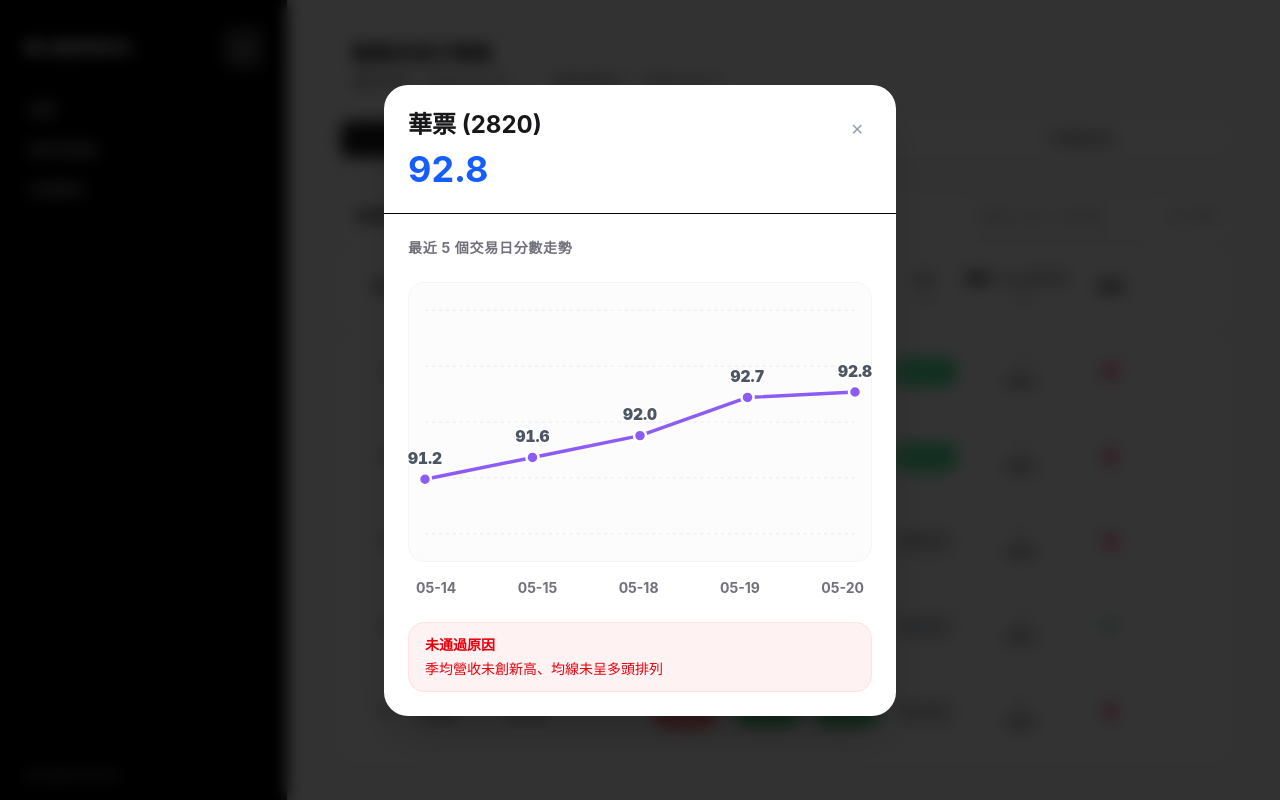
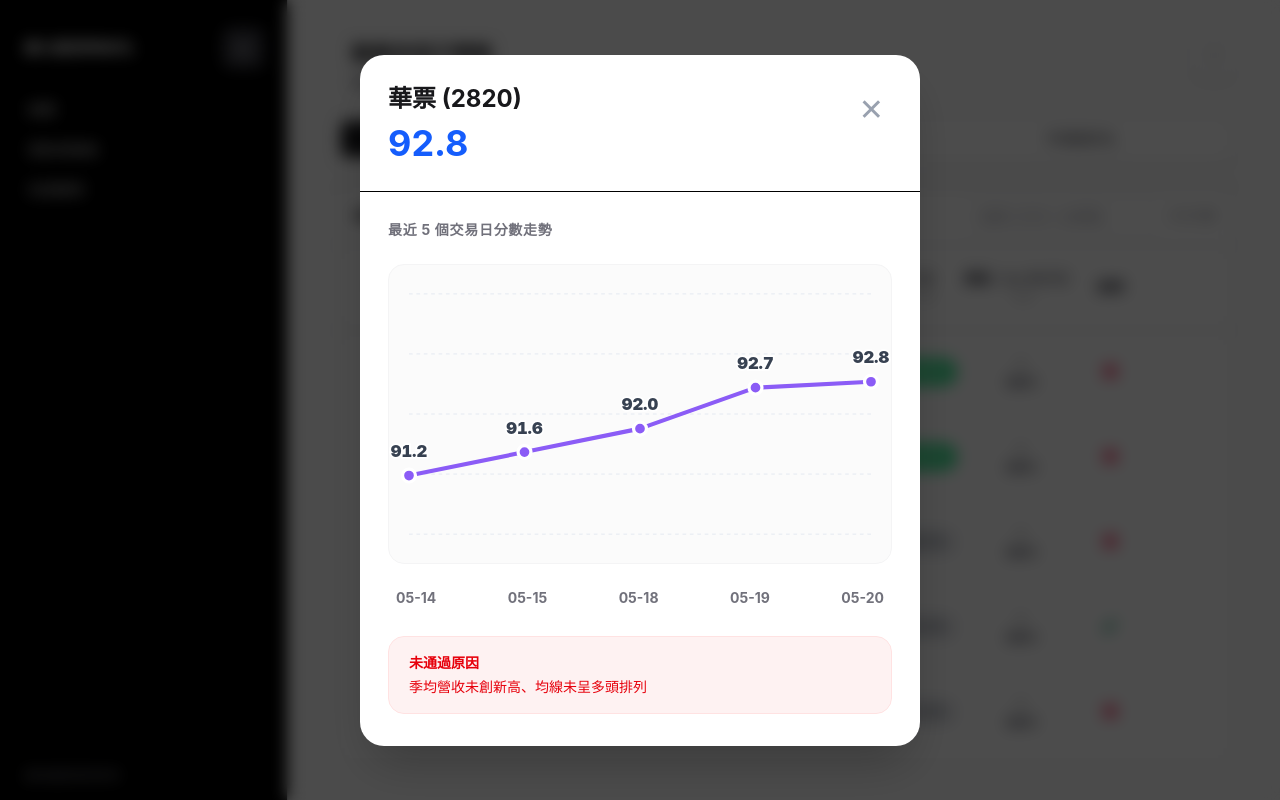
Before and after one commit to amu-0713/my-stock-rank, a React (Vite) app: page /strategy/1 in a window 1280 px wide. Both pictures are taken after a click on the element "92.8". Built offline with nearby package versions, Linux system fonts and the light colour scheme.

Commit message:
Update RankList.jsx

```diff
--- a/src/components/RankList.jsx
+++ b/src/components/RankList.jsx
@@ -105,6 +105,7 @@ function ScoreModal({ stock, onClose }) {
   const range = maxScore - minScore
   const vWidth = 500
   const vHeight = 260
+
   const pointsData = stock.history.map((item, i) => {
     const x = (i / (stock.history.length - 1)) * vWidth
     const clampedScore = Math.max(minScore, Math.min(maxScore, item.score))
@@ -114,44 +115,61 @@ function ScoreModal({ stock, onClose }) {
   const polylinePoints = pointsData.map(p => `${p.x},${p.y}`).join(' ')
 
   return createPortal(
-    <div className="fixed inset-0 z-[9999] flex items-center justify-center bg-black/80 backdrop-blur-sm" onClick={onClose}>
-      <div className="bg-white rounded-3xl w-full max-w-lg landscape:max-md:max-w-[720px] landscape:max-md:flex landscape:max-md:gap-6 shadow-2xl overflow-hidden pointer-events-auto mx-4" onClick={e => e.stopPropagation()}>
+    <div
+      className="fixed inset-0 z-[9999] flex items-center justify-center bg-black/70 backdrop-blur-sm p-4"
+      onClick={onClose}
+    >
+      <div
+        className="bg-white rounded-3xl w-full max-w-[560px] landscape:max-md:max-w-[760px] shadow-2xl overflow-hidden pointer-events-auto"
+        onClick={e => e.stopPropagation()}
+      >
+        {/* ==================== 橫式左右分割 ==================== */}
+        <div className="landscape:max-md:flex landscape:max-md:gap-6">
 
-        {/* 左邊 - 只在橫式顯示 */}
-        <div className="hidden landscape:max-md:block landscape:max-md:w-[42%] p-6 border-r">
-          <div className="flex justify-between items-start">
+          {/* 左側：橫式專用（名稱、分數、濾網） */}
+          <div className="hidden landscape:max-md:block landscape:max-md:w-[42%] p-8 border-r border-zinc-100 flex flex-col">
+            <div className="flex justify-between items-start mb-8">
               <div>
                 <div className="font-bold text-2xl text-zinc-900">
                   {stock.name} ({stock.stock_id})
                 </div>
-              <div className="text-4xl landscape:max-md:text-3xl font-bold text-blue-600 mt-2">
+                <div className="text-[42px] font-bold text-blue-600 mt-2">
                   {formatScore(stock.display_score)}
                 </div>
               </div>
-            <button onClick={onClose} className="p-2 text-gray-400 hover:text-zinc-900 transition-colors">
+
+              {/* 整個 Modal 右上角叉叉（橫式） */}
+              <button
+                onClick={onClose}
+                className="text-4xl text-gray-400 hover:text-zinc-900 transition-colors -mr-2 -mt-2"
+              >
                 ✕
               </button>
             </div>
 
-          {/* 未通過原因（橫式專用） */}
+            {/* 濾網放在左下角 */}
+            <div className="mt-auto">
               {stock.passed_filter ? (
-            <div className="mt-6 rounded-2xl border border-emerald-100 bg-emerald-50 px-4 py-3 text-sm text-emerald-600">
+                <div className="rounded-2xl border border-emerald-100 bg-emerald-50 px-5 py-4 text-sm text-emerald-700 inline-flex items-center gap-2.5">
+                  <span className="text-2xl">✔</span>
                   已通過選股條件
                 </div>
               ) : (
                 stock.failed_conditions && stock.failed_conditions.length > 0 && (
-              <div className="mt-6 rounded-2xl border border-red-100 bg-red-50 px-4 py-3 text-sm text-red-600">
-                <div className="font-bold mb-1">未通過原因</div>
+                  <div className="rounded-2xl border border-red-100 bg-red-50 px-5 py-4 text-sm text-red-700">
+                    <div className="font-bold mb-2">未通過原因</div>
                     <div>{stock.failed_conditions.join('、')}</div>
                   </div>
                 )
               )}
             </div>
+          </div>
 
-        {/* 原本的直式內容（直式完全不變） */}
-        <div className="landscape:max-md:w-[58%]">
-          {/* 標題區 - 直式使用原本的位置 */}
-          <div className="p-6 border-b landscape:max-md:hidden">
+          {/* 右側：圖表區（直式與橫式共用主內容） */}
+          <div className="landscape:max-md:w-[58%] flex-1">
+
+            {/* 直式標題區（橫式隱藏） */}
+            <div className="p-7 border-b landscape:max-md:hidden">
               <div className="flex justify-between items-start">
                 <div>
                   <div className="font-bold text-2xl text-zinc-900">
@@ -161,18 +179,19 @@ function ScoreModal({ stock, onClose }) {
                     {formatScore(stock.display_score)}
                   </div>
                 </div>
-              <button onClick={onClose} className="p-2 text-gray-400 hover:text-zinc-900 transition-colors">
+                <button onClick={onClose} className="p-2 text-gray-400 hover:text-zinc-900 transition-colors text-3xl">
                   ✕
                 </button>
               </div>
             </div>
 
-          <div className="p-6">
+            {/* 走勢圖區 - 加大空間確保日期顯示完整 */}
+            <div className="p-7 landscape:max-md:p-8">
               <div className="text-sm font-bold text-zinc-500 mb-6 uppercase tracking-wider">
                 最近 5 個交易日分數走勢
               </div>
 
-            <div className="relative h-[280px] landscape:max-md:h-[235px] w-full border border-zinc-100 rounded-2xl bg-zinc-50/50 p-4">
+              <div className="relative h-[300px] landscape:max-md:h-[265px] w-full border border-zinc-100 rounded-2xl bg-zinc-50/70 p-5">
                 <svg viewBox={`0 0 ${vWidth} ${vHeight}`} className="w-full h-full overflow-visible">
                   {[0, 0.25, 0.5, 0.75, 1].map((p, i) => {
                     const y = vHeight * p
@@ -194,25 +213,24 @@ function ScoreModal({ stock, onClose }) {
                     points={polylinePoints}
                     fill="none"
                     stroke="#8b5cf6"
-                  strokeWidth="4"
+                    strokeWidth="4.5"
                     strokeLinejoin="round"
                     strokeLinecap="round"
                   />
 
                   {pointsData.map((p, i) => (
                     <g key={i}>
-                    <circle cx={p.x} cy={p.y} r="7" fill="#8b5cf6" stroke="#ffffff" strokeWidth="3" />
+                      <circle cx={p.x} cy={p.y} r="7" fill="#8b5cf6" stroke="#ffffff" strokeWidth="3.5" />
                       <text
                         x={p.x}
-                      y={p.y - 18}
+                        y={p.y - 20}
                         textAnchor="middle"
                         className="text-[18px] font-black tabular-nums"
                         style={{
-                        fill: '#4b5563',
+                          fill: '#374151',
                           paintOrder: 'stroke',
                           stroke: '#ffffff',
                           strokeWidth: '4px',
-                        strokeLinejoin: 'round',
                         }}
                       >
                         {p.score.toFixed(1)}
@@ -222,21 +240,23 @@ function ScoreModal({ stock, onClose }) {
                 </svg>
               </div>
 
-            <div className="flex justify-between mt-4 text-sm text-zinc-500 font-bold px-2">
+              {/* 日期 - 加大間距確保不被切 */}
+              <div className="flex justify-between mt-6 text-sm text-zinc-500 font-bold px-2">
                 {stock.history.map((item, i) => (
                   <div key={i}>{item.date.slice(5)}</div>
                 ))}
               </div>
+            </div>
 
-            {/* 未通過原因 - 直式使用原本位置 */}
-            <div className="landscape:max-md:hidden">
+            {/* 直式濾網（橫式隱藏） */}
+            <div className="landscape:max-md:hidden px-7 pb-8">
               {stock.passed_filter ? (
-                <div className="mt-6 rounded-2xl border border-emerald-100 bg-emerald-50 px-4 py-3 text-sm text-emerald-600">
+                <div className="rounded-2xl border border-emerald-100 bg-emerald-50 px-5 py-4 text-sm text-emerald-600">
                   已通過選股條件
                 </div>
               ) : (
                 stock.failed_conditions && stock.failed_conditions.length > 0 && (
-                  <div className="mt-6 rounded-2xl border border-red-100 bg-red-50 px-4 py-3 text-sm text-red-600">
+                  <div className="rounded-2xl border border-red-100 bg-red-50 px-5 py-4 text-sm text-red-600">
                     <div className="font-bold mb-1">未通過原因</div>
                     <div>{stock.failed_conditions.join('、')}</div>
                   </div>
```
Lines whose indentation alone changed are shown as unchanged.
